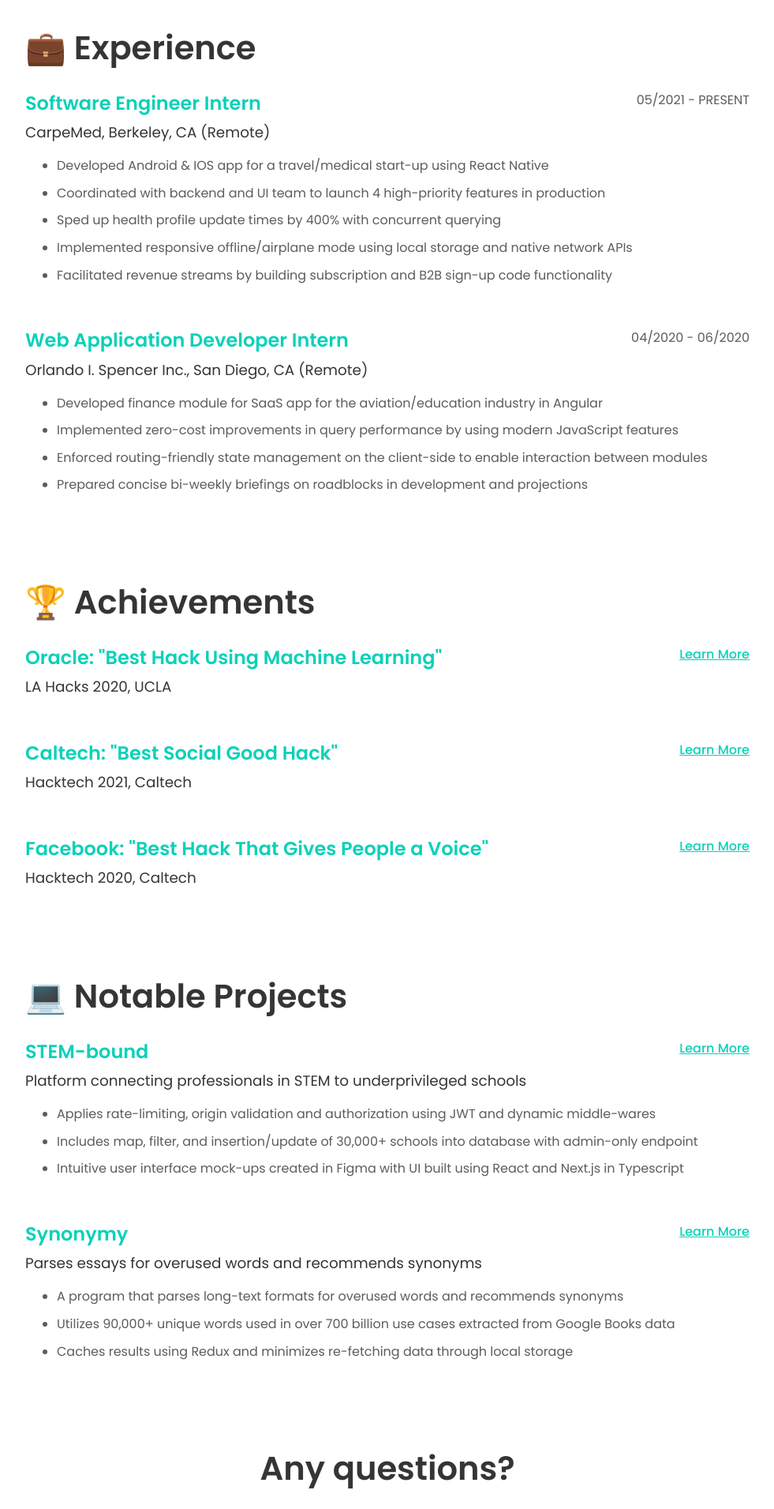
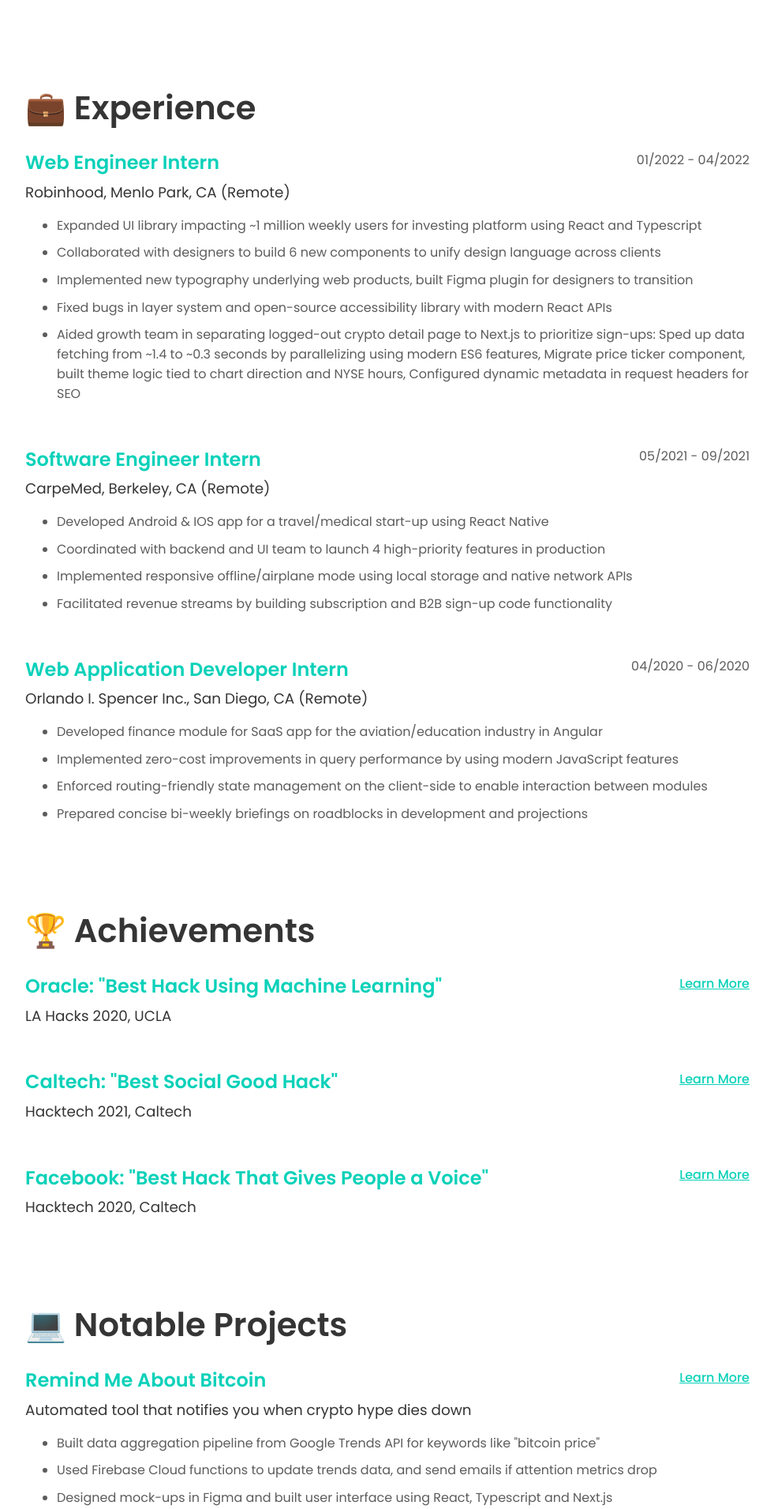
Before and after one commit to omerdemirkan/portfolio-2.0, a Next.js app: page /about-me in a window 1280 px wide. Shown: the part 429-2340 px from the top of the page at 79% size, without its empty margins (149-1130 px from the left). Built offline with nearby package versions, Linux system fonts and the light colour scheme.

Commit message:
Update about me page information

```diff
--- a/pages/about-me.js
+++ b/pages/about-me.js
@@ -8,21 +8,33 @@
         title: "University of California, Los Angeles",
         subtitle: "Bachelor of Science, Computer Science",
         action: "2023 (Expected)",
+        items: ["GPA: 3.7", "Technical Breadth: Technology management"],
     },
 ];
 
 const expriences = [
+    {
+        title: "Web Engineer Intern",
+        subtitle: "Robinhood, Menlo Park, CA (Remote)",
+        items: [
+            "Expanded UI library impacting ~1 million weekly users for investing platform using React and Typescript",
+            "Collaborated with designers to build 6 new components to unify design language across clients",
+            "Implemented new typography underlying web products, built Figma plugin for designers to transition",
+            "Fixed bugs in layer system and open-source accessibility library with modern React APIs",
+            "Aided growth team in separating logged-out crypto detail page to Next.js to prioritize sign-ups: Sped up data fetching from ~1.4 to ~0.3 seconds by parallelizing using modern ES6 features, Migrate price ticker component, built theme logic tied to chart direction and NYSE hours, Configured dynamic metadata in request headers for SEO",
+        ],
+        action: "01/2022 - 04/2022",
+    },
     {
         title: "Software Engineer Intern",
         subtitle: "CarpeMed, Berkeley, CA (Remote)",
         items: [
             "Developed Android & IOS app for a travel/medical start-up using React Native",
             "Coordinated with backend and UI team to launch 4 high-priority features in production",
-            "Sped up health profile update times by 400% with concurrent querying",
             "Implemented responsive offline/airplane mode using local storage and native network APIs",
             "Facilitated revenue streams by building subscription and B2B sign-up code functionality",
         ],
-        action: "05/2021 - PRESENT",
+        action: "05/2021 - 09/2021",
     },
     {
         title: "Web Application Developer Intern",
@@ -56,6 +68,16 @@
 ];
 
 const projects = [
+    {
+        title: "Remind Me About Bitcoin",
+        subtitle: "Automated tool that notifies you when crypto hype dies down",
+        items: [
+            'Built data aggregation pipeline from Google Trends API for keywords like "bitcoin price"',
+            "Used Firebase Cloud functions to update trends data, and send emails if attention metrics drop",
+            "Designed mock-ups in Figma and built user interface using React, Typescript and Next.js",
+        ],
+        learnMoreUrl: "https://remindmeaboutbitcoin.com",
+    },
     {
         title: "STEM-bound",
         subtitle:
```
